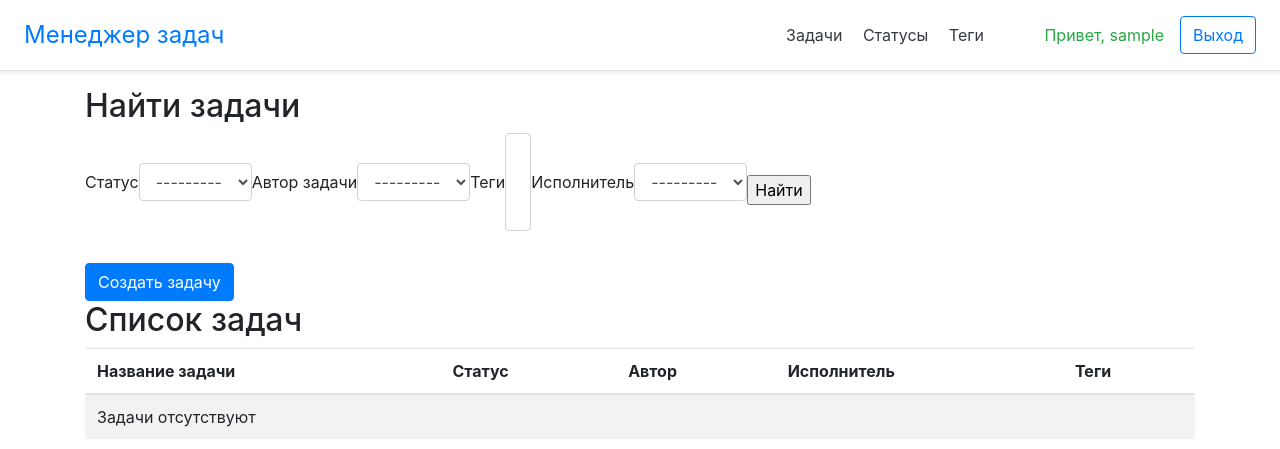
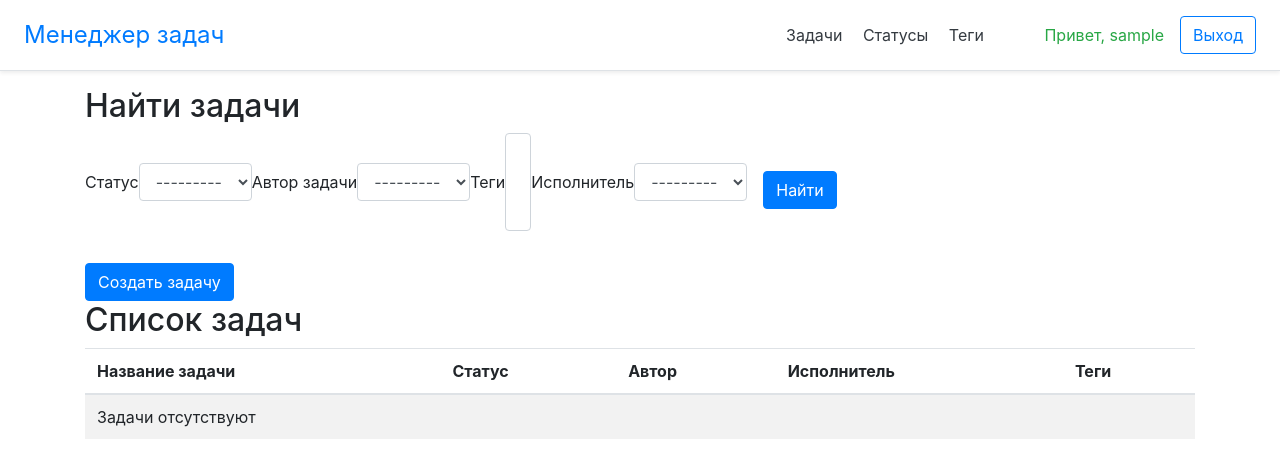
Before and after one commit to Roman-Sergeichuk/python-project-lvl4, a Django app: page /tasks/ in a window 1280 px wide. Shown: the top 449 px of the page. Run offline with Django 3.2, Linux system fonts and the light colour scheme; the visitor is signed in with stand-in values (Sample User, id 1); data comes from the database, SQL or seed files in the repository; data that the repository does not hold is empty; parts of the project's set-up code (start-up, migrations or seed data) failed here and were passed over; some libraries are stand-ins or nearby versions.

Commit message:
template updated

```diff
--- a/tasks/templates/task_list.html
+++ b/tasks/templates/task_list.html
@@ -3,10 +3,9 @@
 {% block content %}
 
     <h2>Найти задачи</h2>
-    <form class="form-inline" method="get">
-
+    <form class="form-inline " method="get">
                 {% bootstrap_form filter.form %}
-        <input type="submit" value="Найти">
+        <input type="submit" class="btn btn-primary ml-3" value="Найти">
     </form>
 
     <a href="{% url 'create_task' %}" class="btn btn-primary">Создать задачу</a>
```
